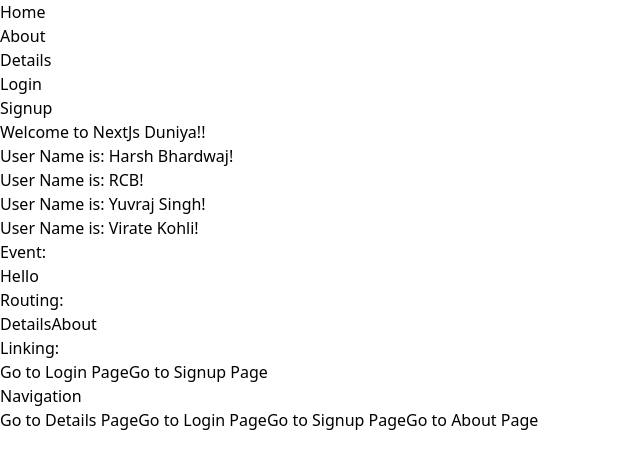
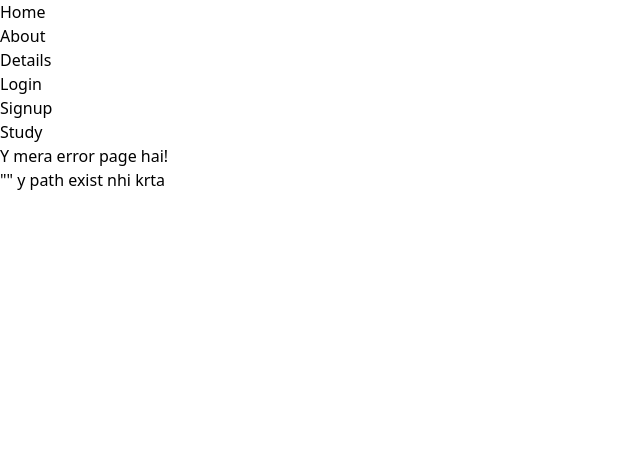
Before and after one commit to harshbhar0629/NextJs, a Next.js app in the folder 02-Project/: page / in a window 1280 px wide. Shown: the top 468 px of the page, without its empty margins (0-640 px from the left). Built offline with nearby package versions, Linux system fonts and the light colour scheme.

Commit message:
Learning about middleware!

```diff
--- /dev/null
+++ b/02-Project/src/app/[...errorPage]/page.js
@@ -0,0 +1,13 @@
+"use client"
+
+const ErrorPage = ({ params }) => {
+    console.log(params)
+  return (
+		<div>
+          <div>Y mera error page hai!</div>
+          <div>"{params.errorPage.map((v, i) => (<span key={i}>{v} </span>))}" y path exist nhi krta</div>
+		</div>
+	);
+}
+
+export default ErrorPage;
--- a/02-Project/src/app/layout.js
+++ b/02-Project/src/app/layout.js
@@ -41,6 +41,9 @@
 					<li className="hover:text-slate-300">
 						<Link href={"/signup"}>Signup</Link>
 					</li>
+					<li className="hover:text-slate-300">
+						<Link href={"/study"}>Study</Link>
+					</li>
 				</ul>
 				{children}
 			</body>
```
Also changed, not shown: 02-Project/src/app/study/[...lecture]/page.js (added, +10 -0 lines), 02-Project/src/app/study/page.js (added, +8 -0 lines).
